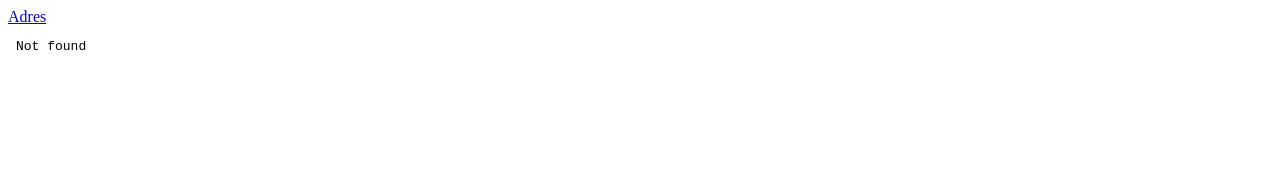
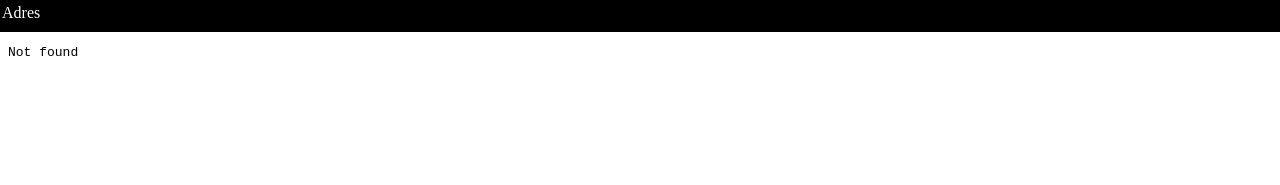
Before and after one commit to Reviii/groener, a plain HTML site: page index.html in a window 1280 px wide. Drawn offline with Linux system fonts and the light colour scheme.

Commit message:
Update index.html

```diff
--- a/index.html
+++ b/index.html
@@ -1,7 +1,36 @@
 <html>
 <head>
 <title>Groener</title>
-<style src="main.css"></style>
+<!-- <style src="main.css"></style> -->
+<style>
+.menu {
+    width: 100%;
+    height: 32px;
+    background-color: #000000;
+    position: absolute;
+    top: 0;
+    left: 0;
+}
+.button {
+  background-color: #000000;
+  border: none;
+  color: white;
+  padding: 0 0;
+  text-align: center;
+  text-decoration: none;
+  display: inline-block;
+  font-size: 16px;
+  margin: 4px 2px;
+  cursor: pointer;
+}
+.frame {
+  border: none;
+  width: 100%;
+  position: absolute;
+  top: 32px;
+  left: 0;
+}
+</style>
 </head>
 <body>
 <div class="menu"><a class="button" href="adres">Adres</a></div>
```
